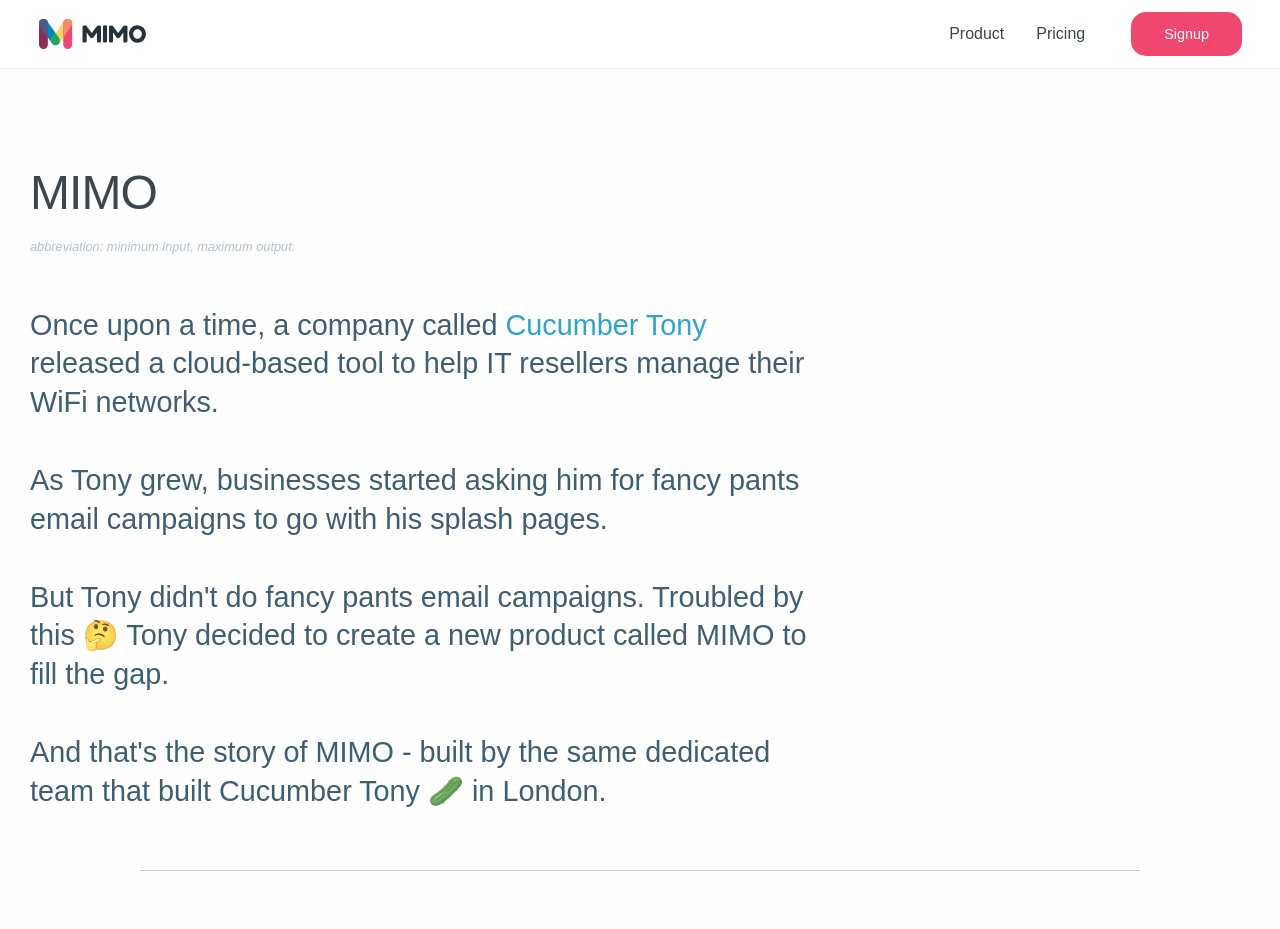
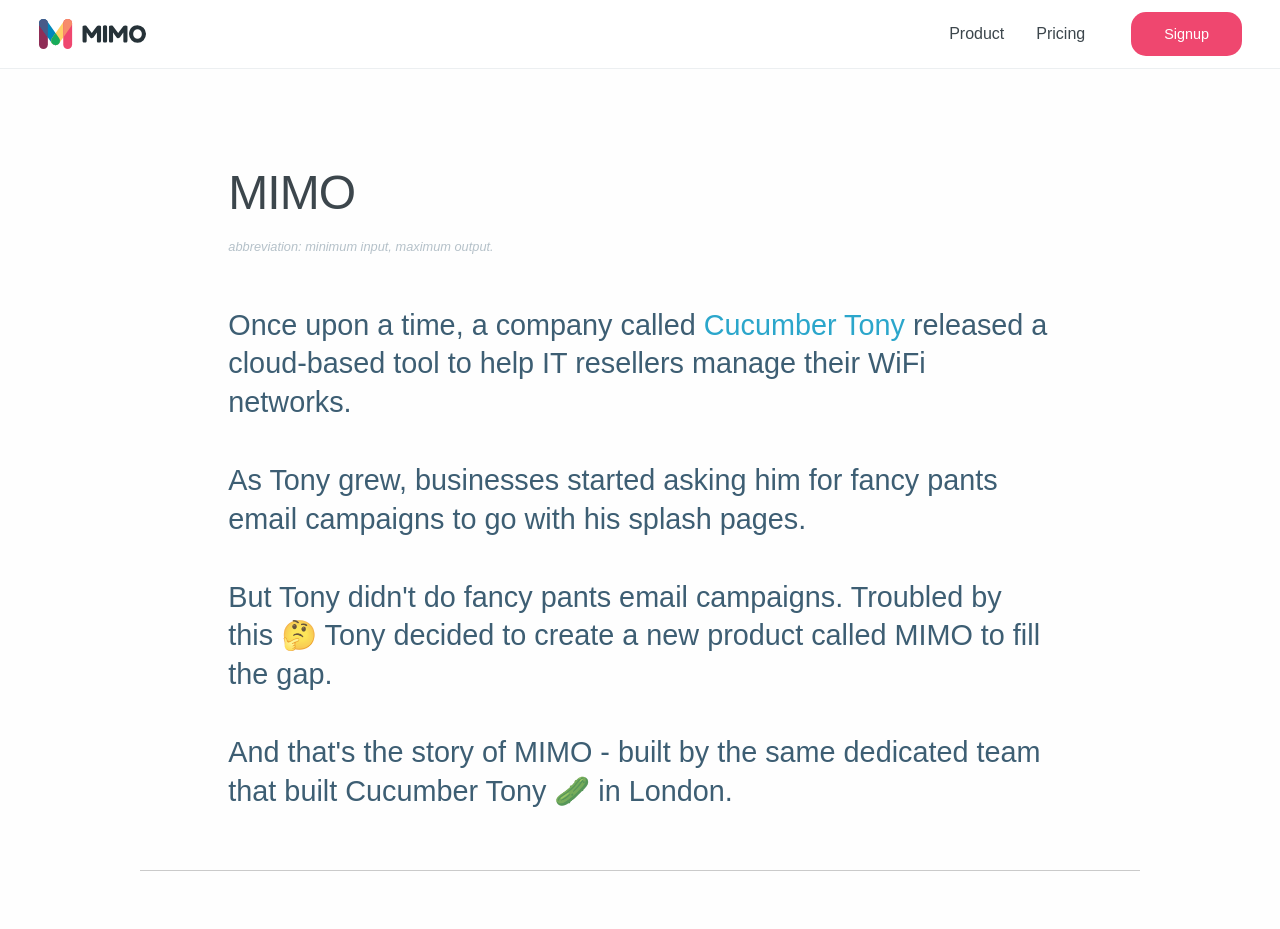
Before and after one commit to mimolabs/mimolabs.github.io, a Jekyll site: the page built from about/index.html, in a window 1280 px wide. Shown: the top 929 px of the page. Built offline with Jekyll 4.4.1, drawn with Linux system fonts in a browser that asks for light colours; grey boxes are pictures that could not be loaded.

Commit message:
typos and stuff

```diff
--- a/_posts/2018-01-04-mimo-official-launch.markdown
+++ b/_posts/2018-01-04-mimo-official-launch.markdown
@@ -24,7 +24,7 @@
 
     <h3>What is MIMO?</h3>
 
-    <p>MIMO is not just a typical splash page provider. MIMO is a splash page engagement platform designed for SMBs, letting you engage with your customers through your WiFi.</p>
+    <p>MIMO is not your typical splash page provider. MIMO is a splash page engagement platform designed for SMBs, letting you engage with your customers through your WiFi.</p>
 
     <p>On top of allowing you to create some stunning splash pages, MIMO allows you to really get to know who your customers are. It provides you with the tools needed to create campaigns designed to target your customer base and improve customer retention & loyalty.</p>
 
--- a/about/index.html
+++ b/about/index.html
@@ -6,8 +6,10 @@
 ---
 
 
-<div class="row">
-  <div class="large-8 large-centered small-12 columns text-left about-mimo">
+<div class="row align-center">
+  <div class="large-8 small-12 columns text-left about-mimo">
+    <div class="row align-center">
+
       <div class="large-12 columns">
         <h1 style="margin: 90px 0 0px;">MIMO</h1>
         <p style="color: #878787; font-size: 1.0rem;"><small><i>abbreviation: minimum input, maximum output.</i></small></p>
@@ -18,10 +20,11 @@
       </div>
     </div>
   </div>
+</div>
 <hr style="margin-bottom: 60px;">
-<div class="row">
-  <div class='large-12 columns centered about-mimo'>
-    <div class='large-12 columns'>
+
+<div class="row align-center">
+  <div class='large-12 columns about-mimo'>
     <div class="row">
       <div class="large-6 columns">
         <h1>Contact Us</h1>
@@ -46,4 +49,3 @@
     </div>
   </div>
 </div>
-</div>
--- a/css/site.css
+++ b/css/site.css
@@ -775,7 +775,7 @@
 
 img.mappy {
   margin: 0px 0 100px 0;
-  max-width: 700px;
+  max-width: 600px;
 }
 
 .about-mimo p {
--- a/product/splash.html
+++ b/product/splash.html
@@ -39,7 +39,7 @@
           <div class="large-6 medium-6 small-12 columns">
             <h3>In-Depth Splash Designer</h3>
             <p>Easily create splash pages in minutes with our designer and templates.</p>
-            <p>The basic version has all the essentials for creating a stylish splash, while an advanced version has even more options for you artists out there.</p>
+            <p>The basic editor has all the essentials for creating a stylish splash, while the advanced editor has even more options for you artists out there.</p>
           </div>
         </div>
 
@@ -47,7 +47,7 @@
           <div class="large-6 medium-6 small-12 columns">
             <h3>Capture Data</h3>
             <p>Record your guests information, from the emails they use to login, to the length of their sessions.</p>
-            <p>MIMO displays all of this information for you in clear charts and easily downloadble lists.</p>
+            <p>MIMO displays all of this information for you in clear charts and easily downloadable lists.</p>
           </div>
           <div class="large-6 medium-6 small-12 columns">
             <img src="/images/pages/reports.jpg" alt="capture valuable information about your guests"></img>
```
Lines whose indentation alone changed are shown as unchanged.
